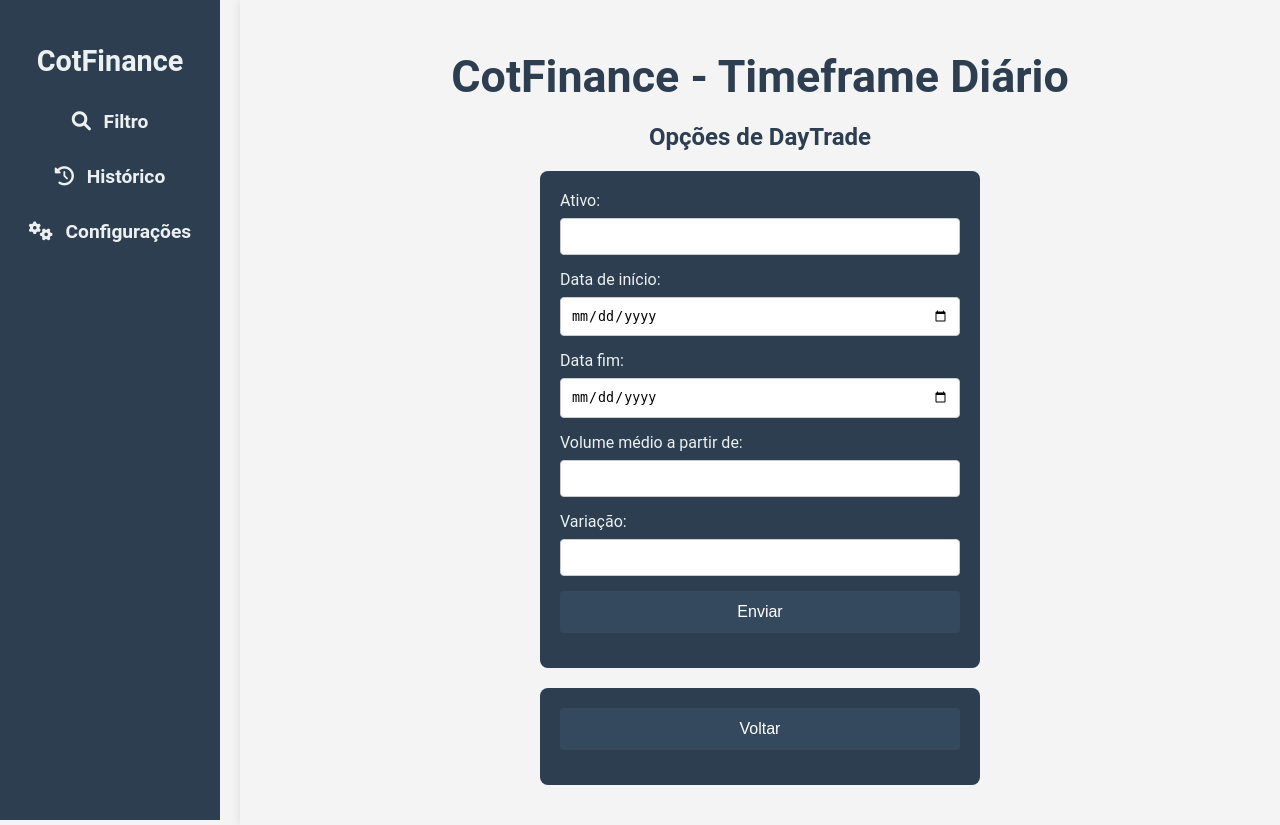
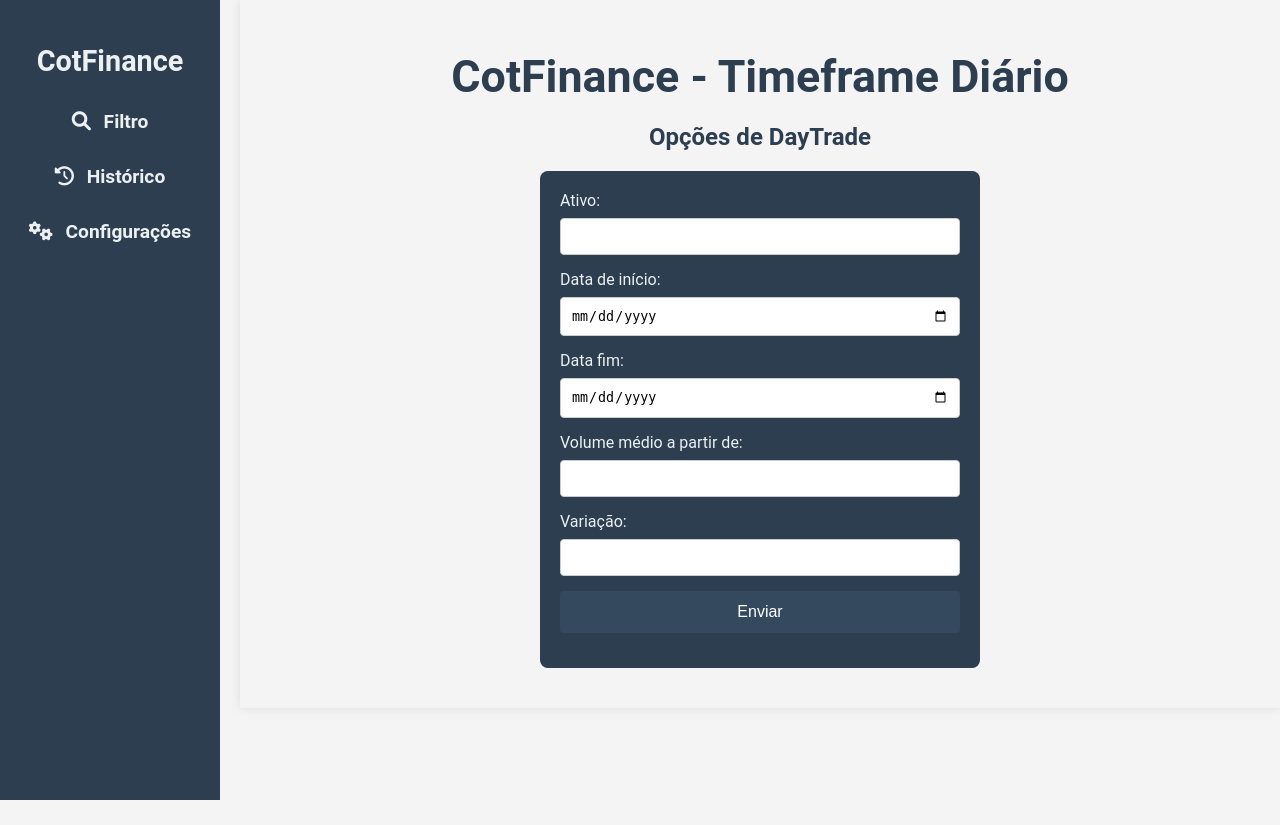
Before and after one commit to CotFinance/stock-market-data-miner, a Django app: page /index/ in a window 1280 px wide. After the commit the page ends 800 px from the top, so only its background shows below. Run offline with Django 5.2, Linux system fonts and the light colour scheme.

Commit message:
minor fixes

```diff
--- a/templates/configuration.html
+++ b/templates/configuration.html
@@ -228,7 +228,7 @@
         <div class="flex-container">
             <h3 style="color: #ccc;" for="dark-mode">Ativar modo-escuro:</h3 style="color: #ccc;">
             <label class="switch">
-                <input type="checkbox" id="dark-mode-checkbox" onchange="checkboxChanged()" checked>
+                <input type="checkbox" id="dark-mode-checkbox" onchange="checkboxChanged()">
                 <span class="slider round"></span>
             </label>
         </div>
--- a/templates/index.html
+++ b/templates/index.html
@@ -158,12 +158,6 @@
         <input type="submit" value="Enviar">
 
     </form>
-
-    <form method = "post" action = "{% url 'login_user' %}">
-        {% csrf_token %}
-        <input type="submit" value="Voltar">
-
-    </form>
 </div>
 
 </body>
```
